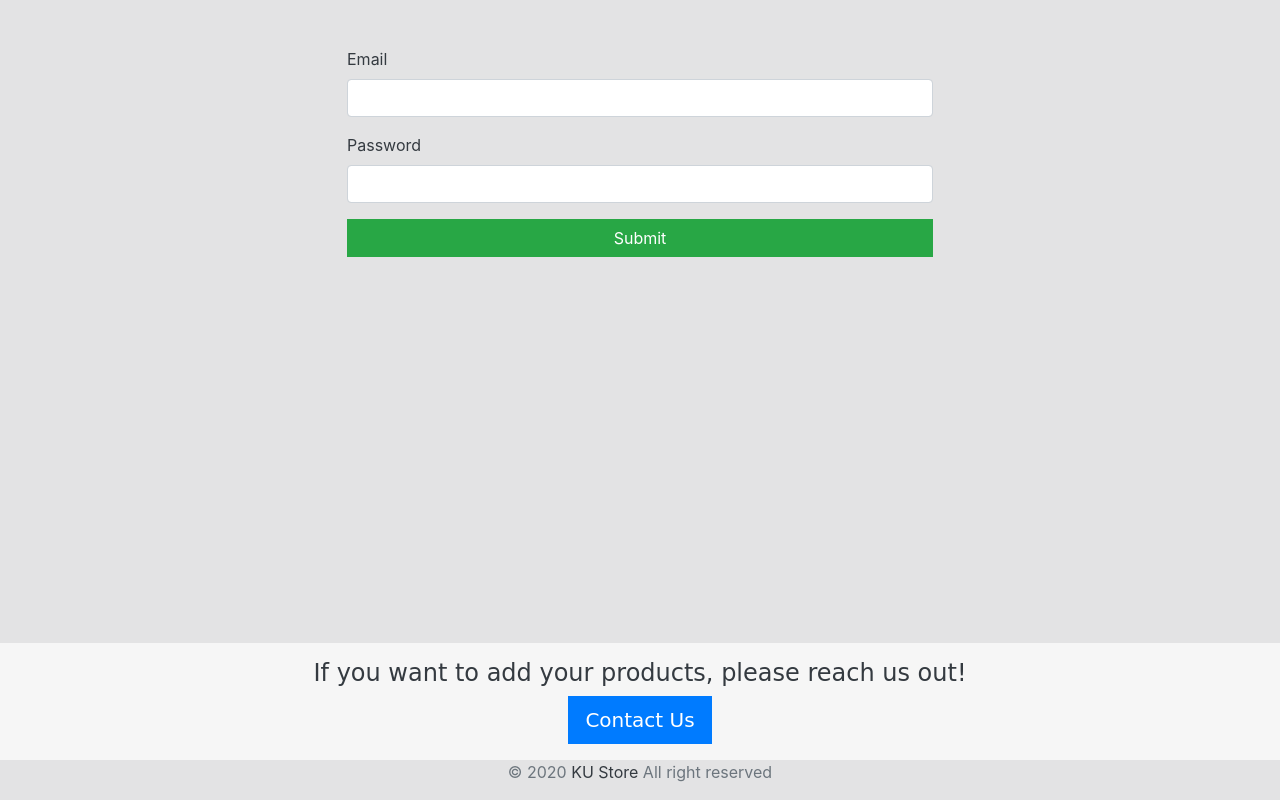
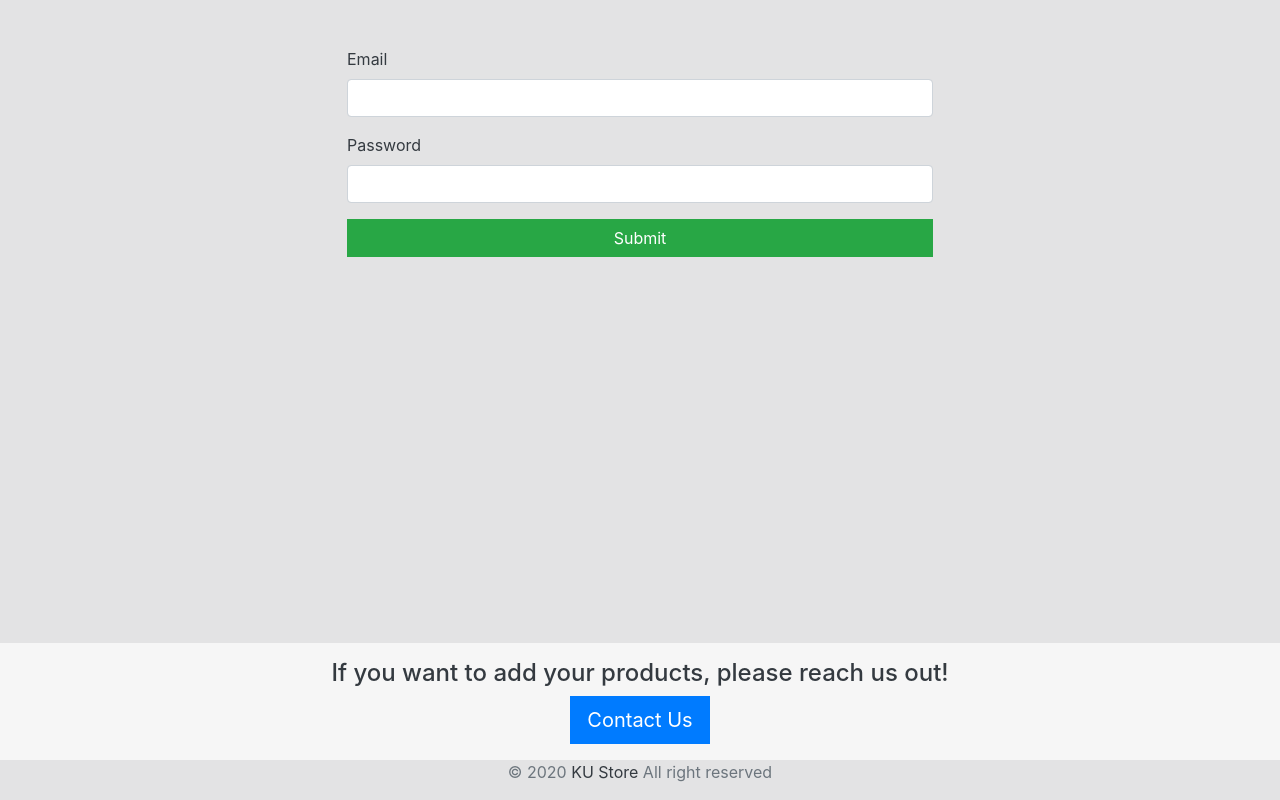
Before and after one commit to Amarmandal/Kustore, a React (Create React App) app in the folder projfrontend/: page /signin in a window 1280 px wide. Shown: the part 215-1015 px from the top of the page. Built offline with nearby package versions, Linux system fonts and the light colour scheme; no server answers.

Commit message:
font-changed

```diff
--- a/projfrontend/src/core/Base.js
+++ b/projfrontend/src/core/Base.js
@@ -18,7 +18,7 @@ const Base = ({
 				<div className={className}>{children}</div>
 			</div>
 			<footer className="footer py-3">
-				<div className="container-fluid contact-bg text-dark text-center py-3 text_style">
+				<div className="container-fluid contact-bg text-dark text-center py-3">
 					<h4>If you want to add your products, please reach us out!</h4>
 					<a className="btn btn-primary btn-lg" href="mailto:email.kustore@gmail.com">Contact Us</a>
 				</div>
```
